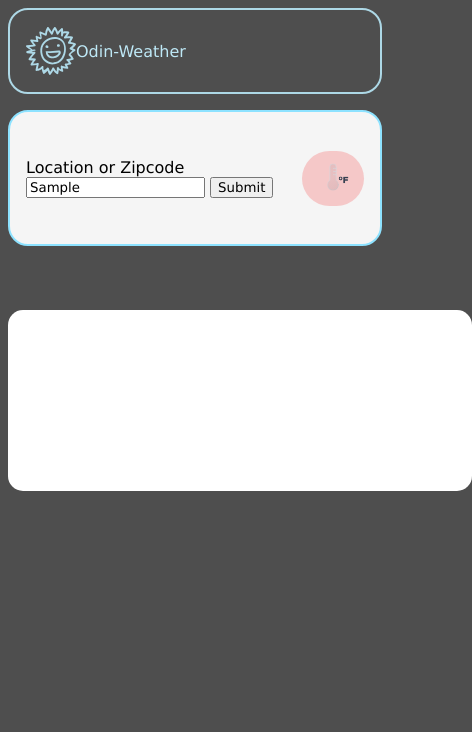
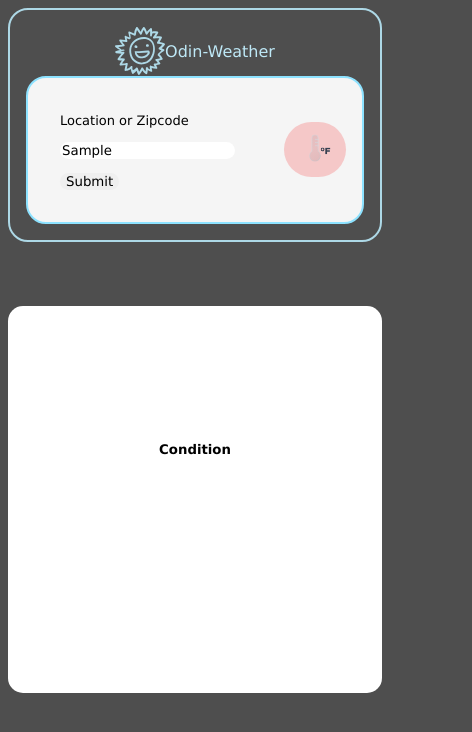
Before and after one commit to BostonEssary/odin-weather, a plain HTML site: page index.html in a window 390 px wide. Both pictures are taken after typing "Sample" into the empty fields and a click on the input "Submit". Shown: the whole page, 472 px wide, since content can reach past the window. Drawn offline with Linux system fonts and the light colour scheme; no server answers.

Commit message:
reformat nav bar to be flex-flow:column so mobile has better ux

```diff
--- a/index.html
+++ b/index.html
@@ -11,22 +11,24 @@
         <a href="">
             <div class="brand"><img src="icons/smiling-sun-handmade-symbol-svgrepo-com.svg" class="icon" alt="">Odin-Weather</div>
         </a>
+        <div id="form-container" class="light">
+            <form id="form" class="form">
+                <label for="zipcode">Location or Zipcode</label>
+                <input type="text" name="zipcode" id="zipcode">
+                <input type="submit" name="submit" id="submit" value="Submit">
+            </form>
+            <button class="change-temp"><img src="icons/thermometer-glass-fahrenheit.svg" id="change-temp-icon"class="icon"></button>
+        </div>
     </nav>
 
-    <div id="form-container" class="light">
-        <form action="">
-            <label for="zipcode">Location or Zipcode</label>
-            <input type="text" name="zipcode" id="zipcode">
-            <input type="submit" name="submit" id="submit" value="Submit">
-        </form>
-        <button class="change-temp"><img src="icons/thermometer-glass-fahrenheit.svg" id="change-temp-icon"class="icon"></button>
-    </div>
+
 
 
     <div class="weather-card hidden">
         <h2 class="location"></h2>
         <h4 class="temp"></h4>
         <div class="condition-container">
+            <h5 class="title">Condition</h5>
             <img class="condition-icon big-icon" src="" alt="">
             <p class="condition"></p>
         </div>
--- a/main.js
+++ b/main.js
@@ -12,6 +12,7 @@ const formContainer = document.getElementById('form-container')
 const weatherCard = document.querySelector(".weather-card")
 const condition = document.querySelector(".condition")
 const conditionIcon = document.querySelector('.condition-icon')
+const form = document.querySelector('.form')
 const nav = document.getElementById('nav')
 
 
@@ -38,27 +39,32 @@ function changeBGColorFahren(climate){
   document.body.removeAttribute('class')
   formContainer.removeAttribute('class')
   nav.removeAttribute('class')
+  form.removeAttribute('class')
   if(climate >= 100){
     document.body.classList.add('hot')
     nav.classList.add('hot')
+    form.classList.add('hot')
     formContainer.classList.add('light')
   }
   else if (climate >= 80){
     document.body.classList.add('sunny')
     formContainer.classList.add('light')
     nav.classList.add('sunny')
+    form.classList.add('sunny')
 
   }
   else if(climate >= 50){
     document.body.classList.add('cool')
     formContainer.classList.add('dark')
     nav.classList.add('cool')
+    form.classList.add('cool')
 
   }
   else{
     document.body.classList.add('cold')
     formContainer.classList.add('dark')
     nav.classList.add('cold')
+    form.classList.add('cold')
 
   }
 }
@@ -90,10 +96,10 @@ function fetchData(){
   .then(function(response) {
     console.log(response)
     console.log(response.current.condition.text)
-    area.textContent = response.location.name
+    area.textContent = response.location.name + ', ' + response.location.region
     condition.textContent = response.current.condition.text
     if(fTemp === true ){
-      temp.textContent = response.current.temp_f + ' Fº'
+      temp.textContent = 'Temp: ' + response.current.temp_f + ' Fº'
       changeBGColorFahren(response.current.temp_f)
 
     }
@@ -117,6 +123,9 @@ function fetchData(){
     else if(response.current.condition.text === "Mist" ){
       conditionIcon.src = "icons/mist.svg"
     }
+    else if(response.current.condition.text === "Overcast" ){
+      conditionIcon.src = "icons/overcast.svg"
+    }
 
   });
 }
--- a/style.css
+++ b/style.css
@@ -8,6 +8,7 @@ body{
 
 nav{
     display: flex;
+    flex-flow: column;
     align-items: center;
     padding: 1em;
     background-color: rgb(78, 78, 78);
@@ -19,6 +20,25 @@ nav{
 a{
     text-decoration: none;
     color: rgb(190, 232, 246);
+}
+
+label{
+    font-size: small;
+
+    margin-bottom: 2em;
+}
+
+input{
+    border-radius: 20px;
+    border: none;
+    margin-top: 1em;
+}
+
+#form{
+    padding: .5em;
+    border-radius: 30px;
+    padding: 1em;
+    color: light;
 }
 
 .change-temp {
@@ -38,13 +58,12 @@ a{
     margin-left: auto;
     margin-right: auto;
     align-items: center;
-    height: 100px;
     background-color: whitesmoke;
 }
 
 .weather-card {
     background-color: white;
-    width: 400px;
+    max-width: 400px;
     margin-left: auto;
     margin-right: auto;
     display: flex;
@@ -53,7 +72,16 @@ a{
     border-radius: 15px;
     margin-top: 4em;
     padding: 2em;
+    align-items: center;
 }
+
+.condition-container{
+    display: flex;
+    flex-flow: column;
+    align-items: center;
+    text-align: center;
+}
+
 
 .brand{
     display: flex;
```
Also changed, not shown: icons/overcast.svg (added).
